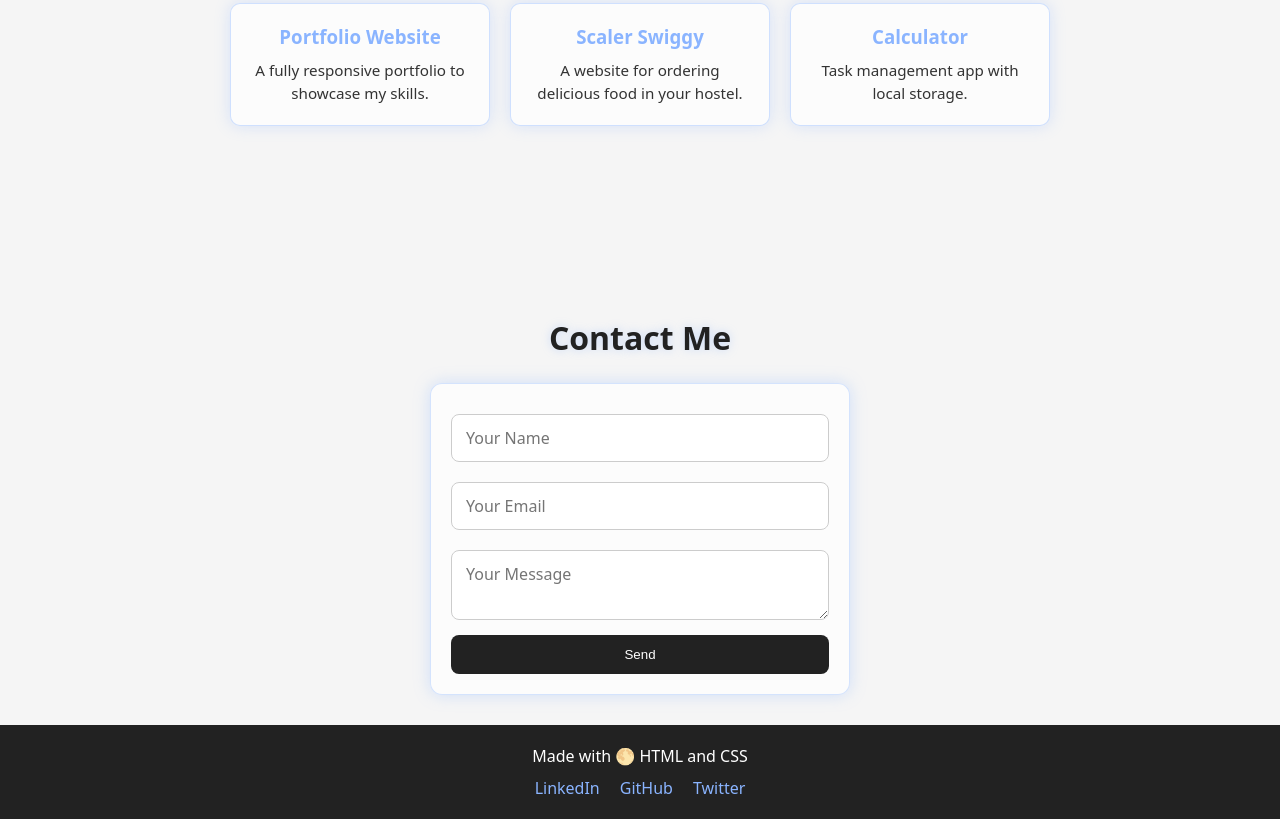
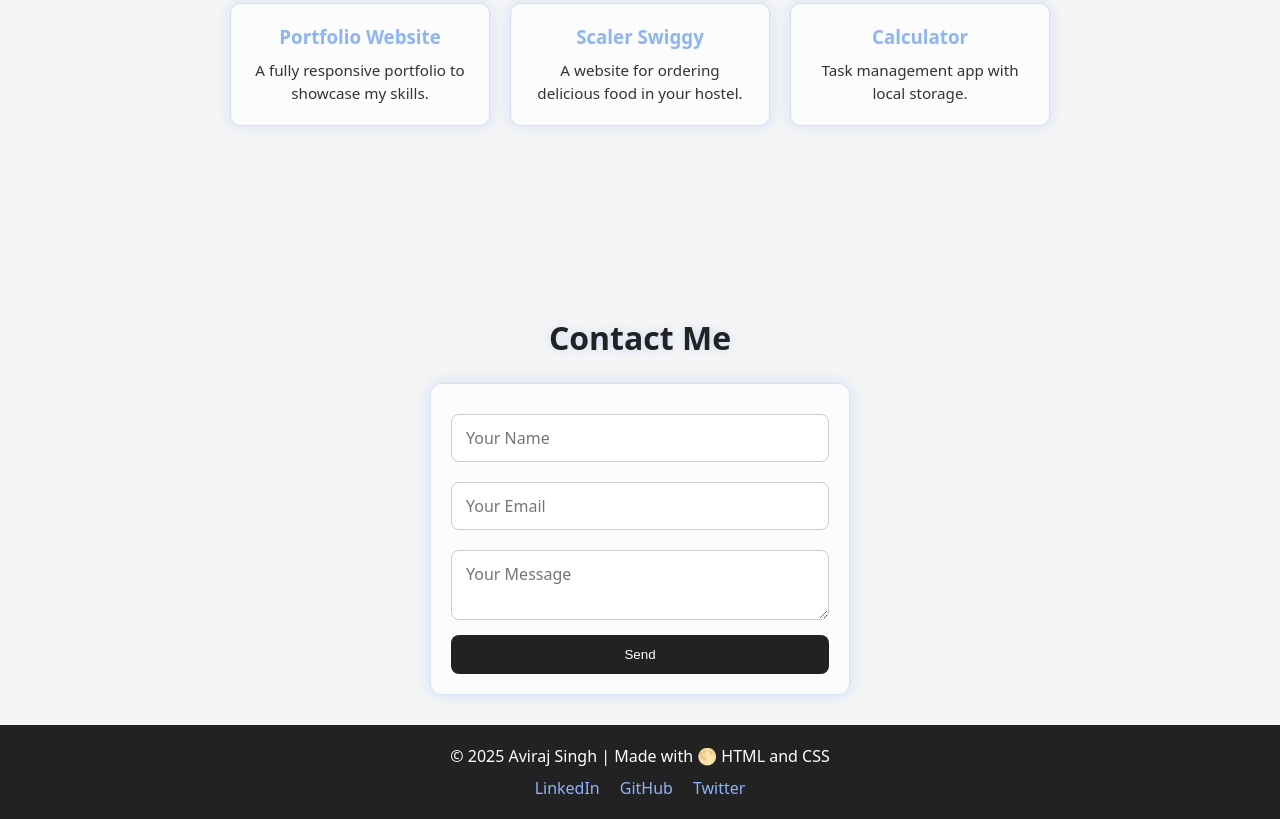
Before and after one commit to aviraj-singh1/MyPortfolio, a plain HTML site: page index.html in a window 1280 px wide. Shown: the part 1351-2170 px from the top of the page. Drawn offline with Linux system fonts and the light colour scheme.

Commit message:
my portfolio

```diff
--- a/index.html
+++ b/index.html
@@ -82,7 +82,7 @@
     </section>
 
 <footer>
-  <p> Made with 🌕 HTML and CSS </p>
+  <p>&copy; 2025 Aviraj Singh | Made with 🌕 HTML and CSS</p>
 
   <div class="socials">
   <a href="https://www.linkedin.com/in/aviraj-singh-a6483630a/" target="_blank">LinkedIn</a>
```
